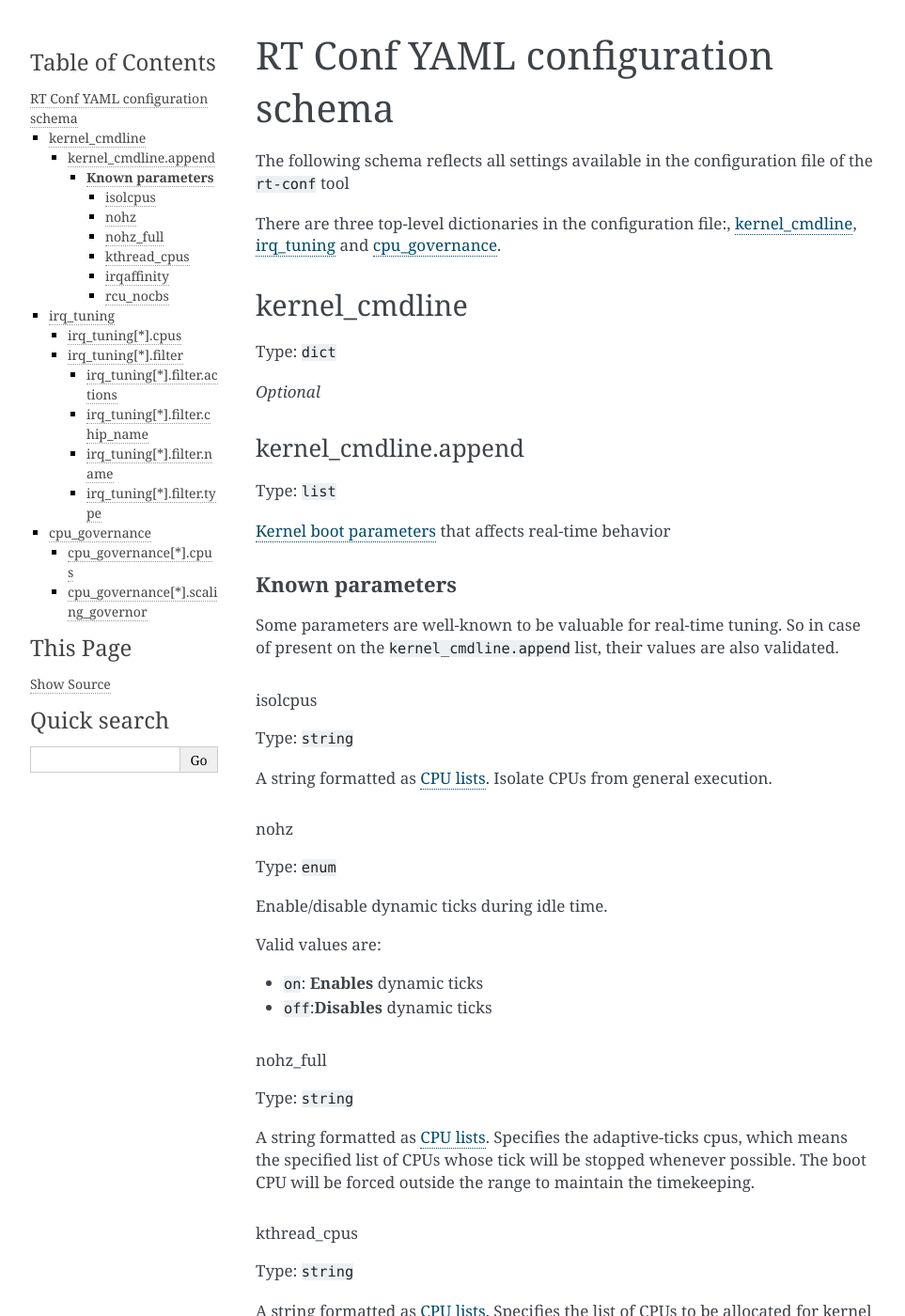
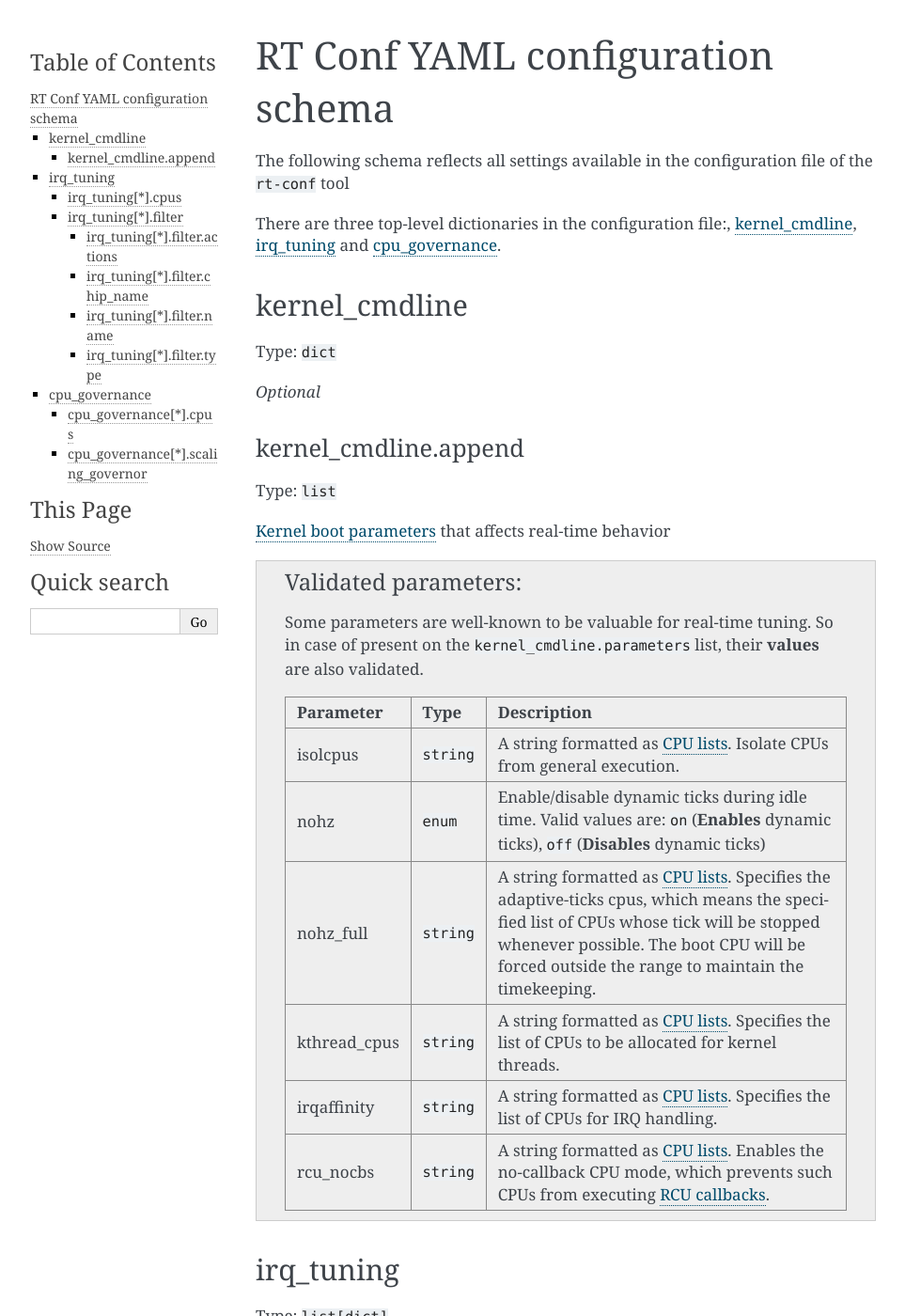
Before and after one commit to canonical/real-time-ubuntu-docs, a Sphinx documentation site: the page built from docs/reference/rt-conf-yaml.md, in a window 1280 px wide and 1400 px high. Shown: the whole window at 94% size, without its empty margins (148-1111 px from the left). Built offline with Sphinx 7.4.7, drawn with Linux system fonts in a browser that asks for light colours.

Commit message:
feat: put validated parameters information on an admonition note
Signed-off-by: Lincoln Wallace <lincoln.wallace@canonical.com>

````diff
--- a/docs/reference/rt-conf-yaml.md
+++ b/docs/reference/rt-conf-yaml.md
@@ -17,57 +17,20 @@ Type: `list`
 
 {ref}`kernel-boot-parameters` that affects real-time behavior
 
-#### **Known parameters**
+```{admonition} Validated parameters
 
 Some parameters are well-known to be valuable for real-time tuning.
-So in case of present on the `kernel_cmdline.append` list, their values are also validated.
+So in case of present on the `kernel_cmdline.parameters` list, their **values** are also validated.
 
-##### isolcpus
-
-Type: `string`
-
-A string formatted as {ref}`cpu-lists`.
-Isolate CPUs from general execution.
-
-##### nohz
-
-Type: `enum`
-
-Enable/disable dynamic ticks during idle time.
-
-Valid values are:
-  * `on`: **Enables** dynamic ticks
-  * `off`:**Disables** dynamic ticks
-
-##### nohz_full
-
-Type: `string`
-
-A string formatted as {ref}`cpu-lists`.
-Specifies the adaptive-ticks cpus, which means the specified list of CPUs whose tick will be stopped whenever possible.
-The boot CPU will be forced outside the range to maintain the timekeeping.
-
-##### kthread_cpus
-
-Type: `string`
-
-A string formatted as {ref}`cpu-lists`.
-Specifies the list of CPUs to be allocated for kernel threads.
-
-##### irqaffinity
-
-Type: `string`
-
-A string formatted as {ref}`cpu-lists`.
-Specifies the list of CPUs for IRQ handling.
-
-
-##### rcu_nocbs
-
-Type: `string`
-
-A string formatted as {ref}`cpu-lists`.
-Enables the no-callback CPU mode, which prevents such CPUs from executing [RCU callbacks][rcu_callbacks].
+| Parameter | Type | Description |
+|-----------|------|-------------|
+| isolcpus | `string` | A string formatted as {ref}`cpu-lists`. Isolate CPUs from general execution. |
+| nohz | `enum` | Enable/disable dynamic ticks during idle time. Valid values are: `on` (**Enables** dynamic ticks), `off` (**Disables** dynamic ticks) |
+| nohz_full | `string` | A string formatted as {ref}`cpu-lists`. Specifies the adaptive-ticks cpus, which means the specified list of CPUs whose tick will be stopped whenever possible. The boot CPU will be forced outside the range to maintain the timekeeping. |
+| kthread_cpus | `string` | A string formatted as {ref}`cpu-lists`. Specifies the list of CPUs to be allocated for kernel threads. |
+| irqaffinity | `string` | A string formatted as {ref}`cpu-lists`. Specifies the list of CPUs for IRQ handling. |
+| rcu_nocbs | `string` | A string formatted as {ref}`cpu-lists`. Enables the no-callback CPU mode, which prevents such CPUs from executing [RCU callbacks][rcu_callbacks]. |
+```
 
 (irqt)=
 ## irq_tuning
````
